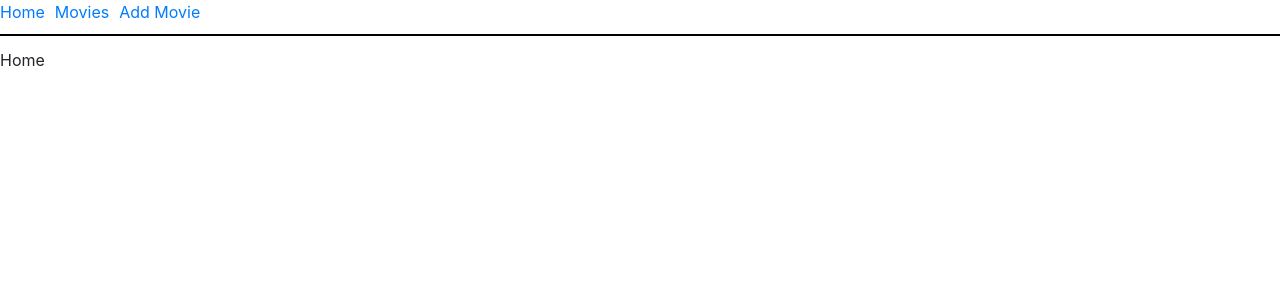
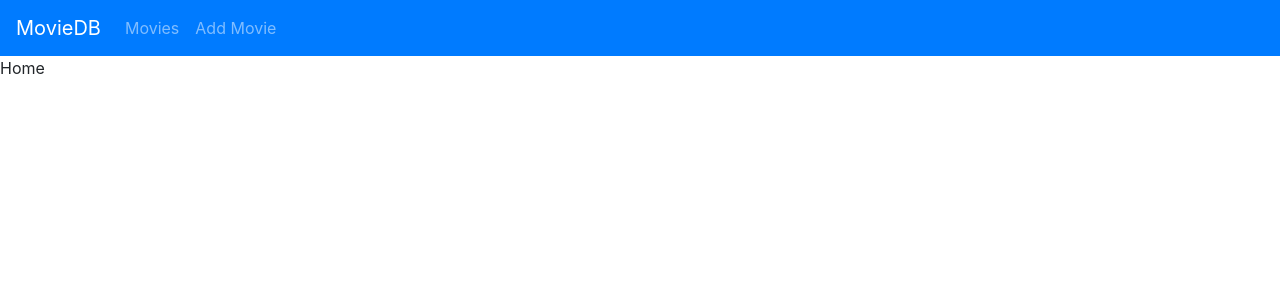
Before and after one commit to kpediad/moviedb-react, a React (Create React App) app in the folder client/: page / in a window 1280 px wide. Shown: the top 300 px of the page. Built offline with nearby package versions, Linux system fonts and the light colour scheme.

Commit message:
Formulates client app navbar

```diff
--- a/client/src/components/NavBar.js
+++ b/client/src/components/NavBar.js
@@ -3,26 +3,22 @@ import { NavLink } from 'react-router-dom';
 
 const NavBar = props => {
   return (
-    <div style={{ borderBottom: '2px solid black', paddingBottom: '10px', marginBottom: '12px' }}>
-      <NavLink
-        style={{ marginRight: '10px' }}
-        to="/"
-      >
-        Home
-      </NavLink>
-      <NavLink
-        style={{ marginRight: '10px' }}
-        to="/movies"
-      >
-        Movies
-      </NavLink>
-      <NavLink
-        style={{ marginRight: '10px' }}
-        to="/movies/new"
-      >
-        Add Movie
-      </NavLink>
-    </div>
+    <nav className="navbar navbar-expand-sm bg-primary navbar-dark">
+      <a className="navbar-brand" href="/"><span className="fa fa-film"></span>MovieDB</a>
+
+      <ul className="navbar-nav">
+        <li className="nav-item">
+          <a class="nav-link" href="/movies">Movies</a>
+        </li>
+        <li className="nav-item">
+          <a className="nav-link" href="/movies/new">Add Movie</a>
+        </li>
+      </ul>
+
+  </nav>
+
+
+
   );
 }
 
```
Also changed, not shown: 1 other file (tests, documents, lock files or other folders).
